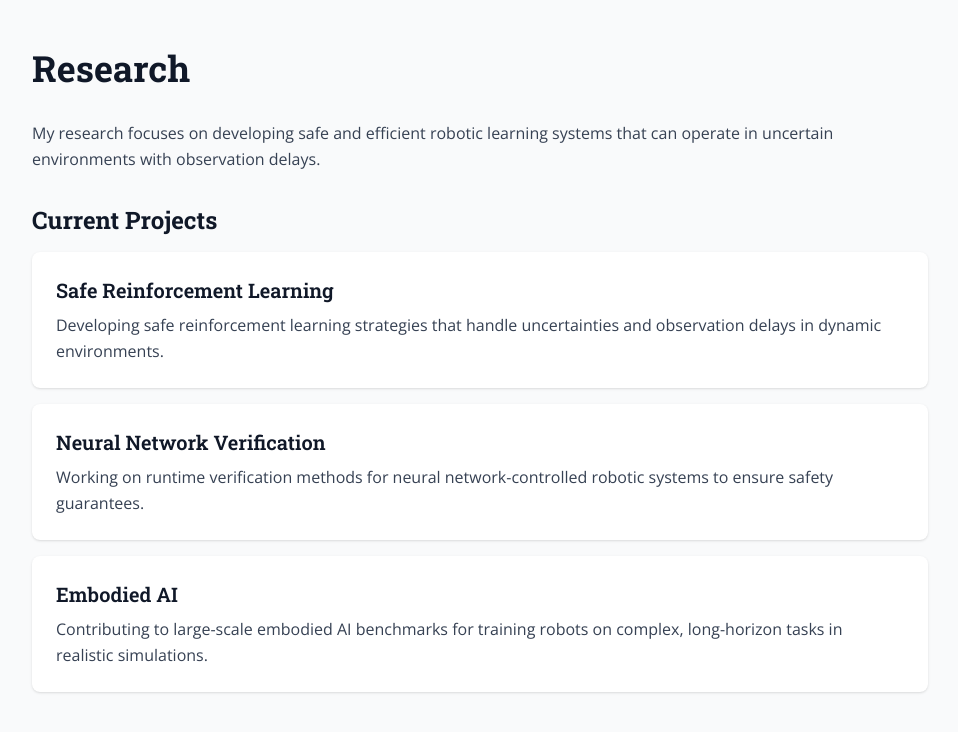
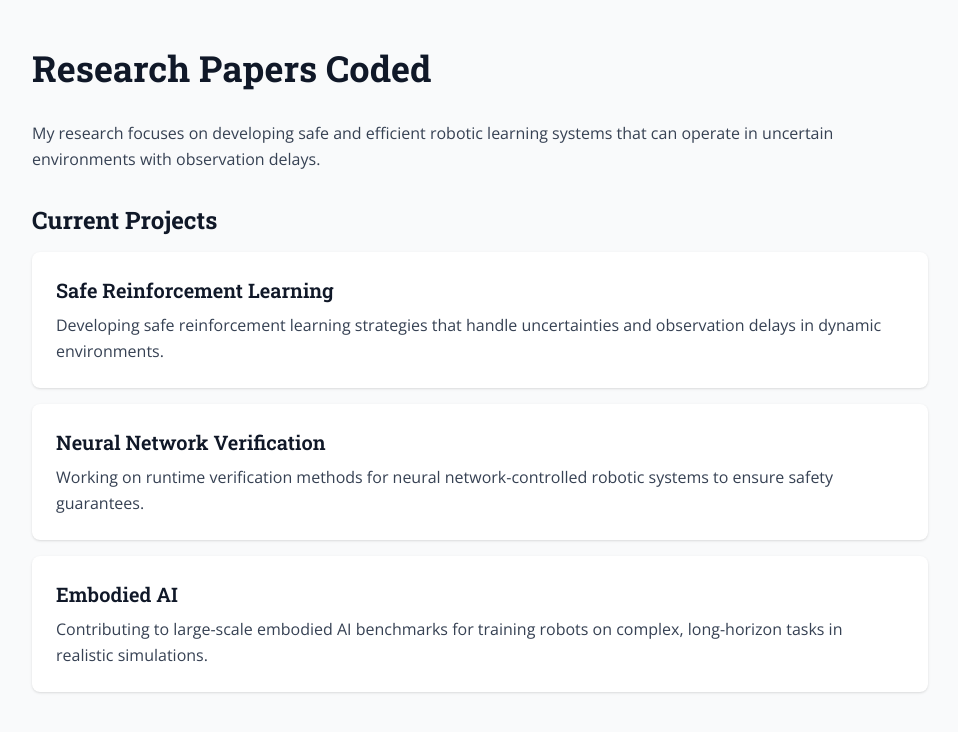
Before and after one commit to ArsalanAyaz88/Arsalan.AI, a Next.js app: page /research in a window 1280 px wide. Shown: the top 732 px of the page, without its empty margins (272-1230 px from the left). Built offline with nearby package versions, Linux system fonts and the light colour scheme.

Commit message:
ui updated

```diff
--- a/app/components/Sidebar.tsx
+++ b/app/components/Sidebar.tsx
@@ -16,7 +16,7 @@ export default function Sidebar({ onToggleHero, isMobileOpen = false, onCloseMob
     { name: 'About', id: 'about' },
     { name: 'Technical Skills', id: 'publications' },
     { name: 'My Projects', id: 'projects' },
-    { name: 'Research', id: 'research' },
+    { name: 'Research Papers Coded', id: 'research' },
     { name: 'Teaching', id: 'teaching' },
     { name: 'Work Experience', id: 'work-experience' },
     { name: 'Certifications', id: 'certifications' },
--- a/app/page.tsx
+++ b/app/page.tsx
@@ -142,7 +142,7 @@ export default function Home() {
                   onClick={() => handleNavigate('research')}
                   className="text-lg font-semibold hover:underline underline-offset-4 cursor-pointer"
                 >
-                  Research
+                  Research Papers Coded
                 </button>
               </li>
               <li>
@@ -380,7 +380,6 @@ export default function Home() {
                 <div className="flex gap-4">
                   <a href="https://automation-agent-frontend.vercel.app/" target="_blank" rel="noopener noreferrer" className="text-blue-500 hover:underline">View Project →</a>
                   <a href="https://github.com/ArsalanAyaz88/AutomationAgent_Backend.git" target="_blank" rel="noopener noreferrer" className="text-blue-500 hover:underline">GitHub →</a>
-                  <a href="#" className="text-blue-500 hover:underline">Docs →</a>
                 </div>
               </div>
 
@@ -394,7 +393,6 @@ export default function Home() {
                 <div className="flex gap-4">
                   <a href="#" className="text-blue-500 hover:underline">View Project →</a>
                   <a href="#" className="text-blue-500 hover:underline">GitHub →</a>
-                  <a href="#" className="text-blue-500 hover:underline">Docs →</a>
                 </div>
               </div>
 
@@ -408,7 +406,6 @@ export default function Home() {
                 <div className="flex gap-4">
                   <a href="#" className="text-blue-500 hover:underline">View Project →</a>
                   <a href="#" className="text-blue-500 hover:underline">GitHub →</a>
-                  <a href="#" className="text-blue-500 hover:underline">Docs →</a>
                 </div>
               </div>
             </div>
--- a/app/research/page.tsx
+++ b/app/research/page.tsx
@@ -7,7 +7,7 @@ export default function Research() {
 
       <main className="ml-64 flex-1 p-12">
         <div className="max-w-4xl">
-          <h1 className="text-4xl font-bold text-gray-900 mb-8">Research</h1>
+          <h1 className="text-4xl font-bold text-gray-900 mb-8">Research Papers Coded</h1>
 
           <div className="prose prose-lg">
             <p className="text-gray-700 leading-relaxed mb-4">
```
